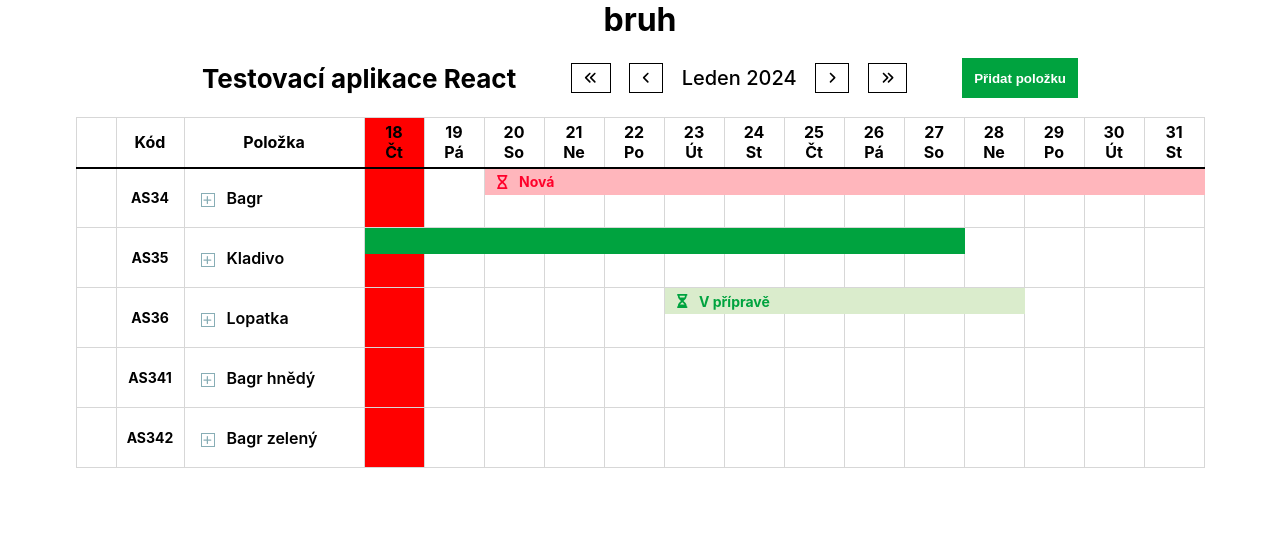
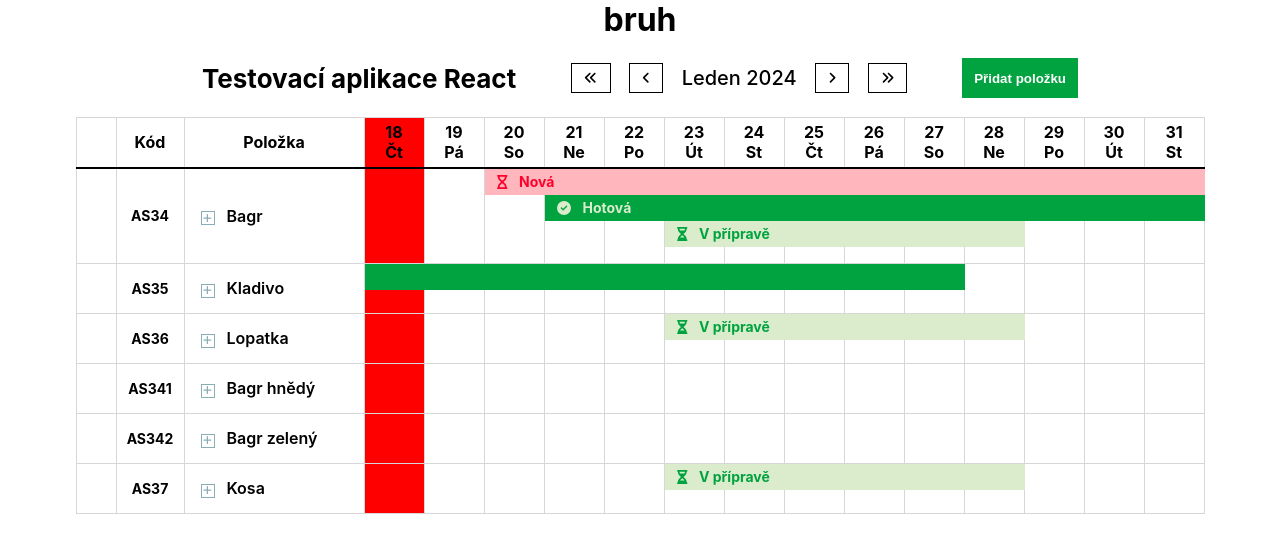
Before and after one commit to Orange4Broom/testovaci-apka, a React (Create React App) app: page / in a window 1280 px wide. Shown: the top 552 px of the page. Built offline with nearby package versions, Linux system fonts and the light colour scheme.

Commit message:
Refactor CalendarTable and CalendarColumn components

```diff
--- a/src/components/blocks/CalendarTable/CalendarTable.scss
+++ b/src/components/blocks/CalendarTable/CalendarTable.scss
@@ -33,7 +33,6 @@
     &__cell {
       position: relative;
 
-      height: 60px;
       width: 60px;
       border: 1px solid #d7d7d7;
       text-align: center;
--- a/src/components/elements/Calendar/CalendarColumn.tsx
+++ b/src/components/elements/Calendar/CalendarColumn.tsx
@@ -4,6 +4,7 @@ import { RootState } from '../../../store/base';
 import { getDateStringFromDate } from '../../../utils/date';
 import { CalendarLoan } from '../CalendarLoan/CalendarLoan';
 import { Property } from '../../../typings/property';
+import { getTopValue } from '../../../utils/loan';
 
 interface Props {
   dateString: string;
@@ -31,7 +32,7 @@ export const CalendarColumn: React.FC<Props> = ({ dateString, property }) => {
     (loan) =>
       loan.startDate < calendarStartDate &&
       loan.endDate > calendarStartDate &&
-      loan.endDate > calendarEndDate &&
+      loan.endDate >= calendarEndDate &&
       loan.propertyId === property.id
   );
 
@@ -44,11 +45,35 @@ export const CalendarColumn: React.FC<Props> = ({ dateString, property }) => {
     >
       {loans?.length
         ? loans.map((loan) => {
+            const top = getTopValue(loans, loan);
+            let cellHeight = 0;
             if (
-              loan.startDate === dateString &&
-              loan.propertyId === property.id
+              loan.propertyId === property.id &&
+              new Date(loan.startDate) >= new Date(calendarStartDate) &&
+              new Date(loan.endDate) <= new Date(calendarEndDate)
             ) {
+              cellHeight = top + 8;
+            } else if (
+              loan.propertyId === property.id &&
+              new Date(loan.startDate) < new Date(calendarStartDate) &&
+              new Date(loan.endDate) < new Date(calendarEndDate)
+            ) {
+              cellHeight = top;
+            } else if (
+              loan.propertyId === property.id &&
+              new Date(loan.startDate) > new Date(calendarStartDate) &&
+              new Date(loan.endDate) > new Date(calendarEndDate)
+            ) {
+              cellHeight = top + 4;
+            }
             return (
+              <div
+                key={loan.id}
+                style={{ height: cellHeight }}
+                className="calendar-loan-container"
+              >
+                {loan.startDate === dateString &&
+                loan.propertyId === property.id ? (
                   <CalendarLoan
                     key={loan.id}
                     id={loan.id}
@@ -56,13 +81,10 @@ export const CalendarColumn: React.FC<Props> = ({ dateString, property }) => {
                     loanStartDate={loan.startDate}
                     loanEndDate={loan.endDate}
                     showStatus={true}
+                    top={top}
                   />
-              );
-            } else if (
-              loan === loanToRender &&
-              dateString === calendarStartDate
-            ) {
-              return (
+                ) : null}
+                {loan === loanToRender && dateString === calendarStartDate ? (
                   <CalendarLoan
                     key={loan.id}
                     id={loan.id}
@@ -70,13 +92,11 @@ export const CalendarColumn: React.FC<Props> = ({ dateString, property }) => {
                     loanStartDate={calendarStartDate}
                     loanEndDate={loan.endDate}
                     showStatus={false}
+                    top={top}
                   />
-              );
-            } else if (
-              loan === loanToRenderExtended &&
-              dateString === calendarStartDate
-            ) {
-              return (
+                ) : null}
+                {loan === loanToRenderExtended &&
+                dateString === calendarStartDate ? (
                   <CalendarLoan
                     key={loan.id}
                     id={loan.id}
@@ -84,11 +104,11 @@ export const CalendarColumn: React.FC<Props> = ({ dateString, property }) => {
                     loanStartDate={calendarStartDate}
                     loanEndDate={calendarEndDate}
                     showStatus={false}
+                    top={top}
                   />
+                ) : null}
+              </div>
             );
-            } else {
-              return null;
-            }
           })
         : null}
     </td>
--- a/src/components/elements/CalendarLoan/CalendarLoan.scss
+++ b/src/components/elements/CalendarLoan/CalendarLoan.scss
@@ -5,7 +5,6 @@
   align-items: center;
   justify-content: flex-start;
   gap: 12px;
-  top: 0;
   left: 0;
   padding: 0 12px;
   height: 26px;
--- a/src/components/elements/CalendarLoan/CalendarLoan.tsx
+++ b/src/components/elements/CalendarLoan/CalendarLoan.tsx
@@ -18,6 +18,7 @@ interface Props {
   loanStartDate: string;
   loanEndDate: string;
   showStatus: boolean;
+  top?: number;
 }
 
 export const CalendarLoan: React.FC<Props> = ({
@@ -26,6 +27,7 @@ export const CalendarLoan: React.FC<Props> = ({
   loanStartDate,
   loanEndDate,
   showStatus,
+  top,
 }) => {
   const calendarEndDate = useSelector(
     (state: RootState) => state.rootState.calendarEndDate
@@ -37,6 +39,7 @@ export const CalendarLoan: React.FC<Props> = ({
       style={{
         width: `${getLoanWidthByDate(loanStartDate, loanEndDate, calendarEndDate) * 60}px`,
         backgroundColor: setBackgroundColorByLoanState(loan.state),
+        top: `${top}px`,
       }}
       className="loan"
     >
--- a/src/store/slices/loans.ts
+++ b/src/store/slices/loans.ts
@@ -8,15 +8,31 @@ interface InitialStateDefaultObject {
 const INITIAL_STATE: InitialStateDefaultObject = {
   loans: [
     {
+      id: '1',
+      propertyId: 'AS34',
+      name: 'Sekera',
+      state: 'hotová',
+      startDate: '2024-01-21',
+      endDate: '2024-02-04',
+    },
+    {
       id: '2',
       propertyId: 'AS34',
       name: 'bagr',
       state: 'nová',
       startDate: '2024-01-20',
-      endDate: '2024-02-10',
+      endDate: '2024-02-16',
     },
     {
       id: '3',
+      propertyId: 'AS34',
+      name: 'kosa',
+      state: 'v přípravě',
+      startDate: '2024-01-23',
+      endDate: '2024-01-28',
+    },
+    {
+      id: '4',
       propertyId: 'AS35',
       name: 'kladivo',
       state: 'hotová',
@@ -24,9 +40,17 @@ const INITIAL_STATE: InitialStateDefaultObject = {
       endDate: '2024-01-27',
     },
     {
-      id: '4',
+      id: '5',
       propertyId: 'AS36',
       name: 'lopatka',
+      state: 'v přípravě',
+      startDate: '2024-01-23',
+      endDate: '2024-01-28',
+    },
+    {
+      id: '6',
+      propertyId: 'AS37',
+      name: 'kosa',
       state: 'v přípravě',
       startDate: '2024-01-23',
       endDate: '2024-01-28',
--- a/src/store/slices/properties.ts
+++ b/src/store/slices/properties.ts
@@ -32,6 +32,11 @@ const INITIAL_STATE: InitialStateDefaultObject = {
       name: 'Bagr zelený',
       parent_id: 'AS34',
     },
+    {
+      id: 'AS37',
+      name: 'Kosa',
+      parent_id: null,
+    },
   ],
 };
 
--- /dev/null
+++ b/src/utils/loan.ts
@@ -0,0 +1,13 @@
+import { Loan } from '../typings/loan';
+
+export const getTopValue = (loans: Loan[], currentLoan: Loan): number => {
+  const loansWithSamePropertyId = loans.filter(
+    (loan) => loan.propertyId === currentLoan.propertyId
+  );
+  const loansBeforeCurrentLoan = loansWithSamePropertyId.filter(
+    (loan) =>
+      new Date(loan.startDate).getTime() <
+      new Date(currentLoan.startDate).getTime()
+  );
+  return loansBeforeCurrentLoan.length * 26;
+};
```
Lines whose indentation alone changed are shown as unchanged.
